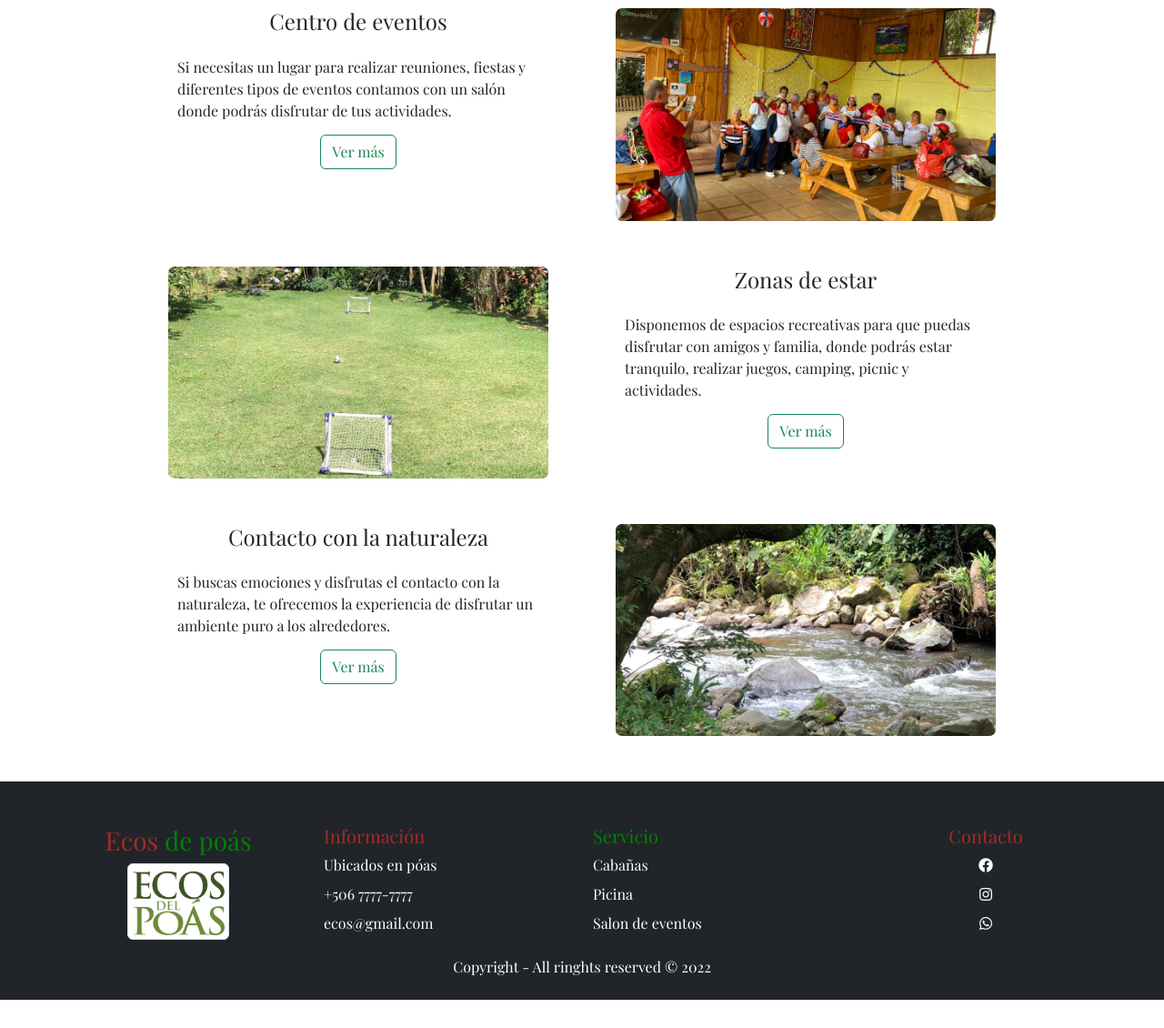
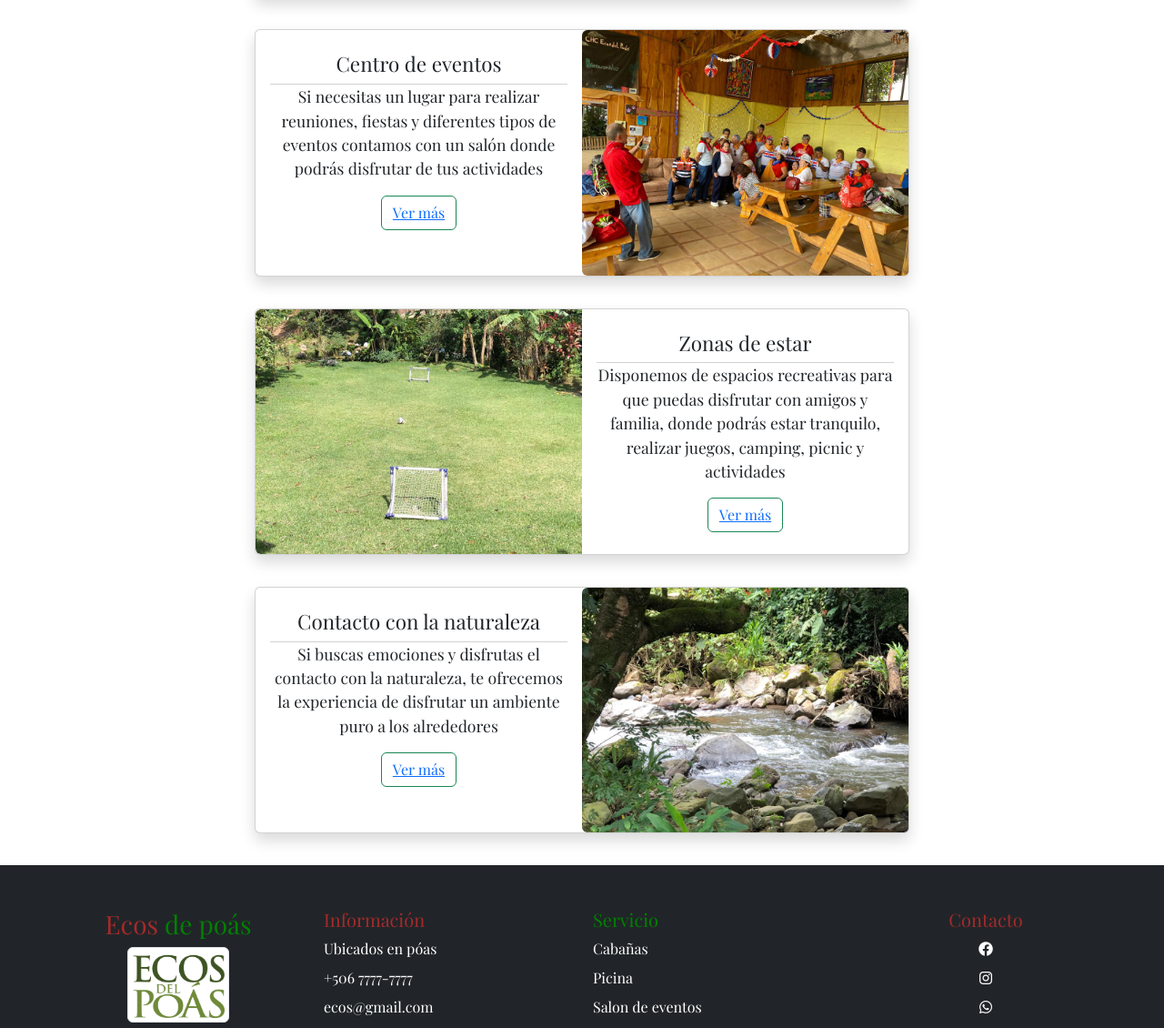
Before and after one commit to GaryBV11/TCU, a plain HTML site: page index.html in a window 1280 px wide. Shown: the part 966-2096 px from the top of the page at 91% size. Before the commit the page ends 2065 px from the top, so only its background shows below. Drawn offline with nearby package versions, Linux system fonts and the light colour scheme.

Commit message:
cambios en las cards

```diff
--- a/index.html
+++ b/index.html
@@ -55,7 +55,7 @@ href="https://cdnjs.cloudflare.com/ajax/libs/font-awesome/6.2.0/css/all.min.css"
     </nav>
 
     <div id="contenedor-principal">
-      <div id="shadow">
+      <div id="sombra">
         <div id="texto-inicio">
           <h1>Bienvenidos a Ecos del Poás</h1>
           <br />
@@ -65,58 +65,78 @@ href="https://cdnjs.cloudflare.com/ajax/libs/font-awesome/6.2.0/css/all.min.css"
     </div>
 
     <h3>¿Qué ofrecemos?</h3>
+
+
+
     <div id="contenedor-ofertas">
-      <div class="card-ofertas row">
-        <div class="card-imagen col-md-6">
-          <img src="src/img/Dormitorios.jpg" alt="Hospedaje" />
-        </div>
-        <div class="card-texto col-md-6">
-          <h4>Hospedaje</h4>
-          <p>
-            Tenemos una variedad de cabañas donde podrás disfrutar tranquilo, además completamente equipadas y preparadas para recibirte y que disfrutes del lugar.
-          </p>
-          <button type="button" class="btn btn-outline-success">
-            <a href="hospedaje.html">Ver más</a>
-          </button>
+
+      <div class="card  shadow  mb-3 text-center ">
+        <div class="row g-0">
+          <div class="col-md-6 contenedor-imagen">
+            <img src="src/img/Dormitorios.jpg" class=" rounded-start" alt="Dormitorio">
+          </div>
+
+            <div class=" col-md-6 card-body">
+              <h5 class="card-header bg-transparent">Hospedaje</h5>
+              <p class="card-text">Tenemos una variedad de cabañas donde podrás disfrutar tranquilo, además completamente equipadas y preparadas para recibirte y que disfrutes del lugar</p>
+                <button type="button" class="btn btn-outline-success">
+                <a href="hospedaje.html">Ver más</a>
+              </button>
+          </div>
         </div>
       </div>
-      <div class="card-ofertas row">
-        <div class="card-texto col-md-6 order-2 order-md-1">
-          <h4>Centro de eventos</h4>
-          <p>
-            Si necesitas un lugar para realizar reuniones, fiestas y diferentes tipos de eventos contamos con un salón donde podrás disfrutar de tus actividades.
-          </p>
-          <button type="button" class="btn btn-outline-success">Ver más</button>
-        </div>
-        <div class="card-imagen col-md-6 order-1 order-md-2">
-          <img src="src/img/Salon reunion.jpg" alt="Centro de eventos" />
+
+      <div class="card  shadow  mb-3 text-center ">
+        <div class="row g-0">
+          <div class="col-md-6 order-1 order-md-2 contenedor-imagen">
+            <img src="src/img/Salon reunion.jpg" class=" rounded-start" alt="Centro de eventos">
+          </div>
+
+            <div class=" col-md-6 card-body order-2 order-md-1">
+              <h5 class="card-header bg-transparent">Centro de eventos</h5>
+              <p class="card-text">Si necesitas un lugar para realizar reuniones, fiestas y diferentes tipos de eventos contamos con un salón donde podrás disfrutar de tus actividades</p>
+                <button type="button" class="btn btn-outline-success">
+                <a href="hospedaje.html">Ver más</a>
+              </button>
+          </div>
         </div>
       </div>
-      <div class="card-ofertas row">
-        <div class="card-imagen col-md-6">
-          <img src="src/img/Cancha.jpg" alt="Cancha" />
-        </div>
-        <div class="card-texto col-md-6">
-          <h4>Zonas de estar</h4>
-          <p>
-            Disponemos de espacios recreativas para que puedas disfrutar con amigos y familia, donde podrás estar tranquilo, realizar juegos, camping, picnic y actividades.
-          </p>
-          <button type="button" class="btn btn-outline-success">Ver más</button>
+
+
+      <div class="card  shadow  mb-3 text-center ">
+        <div class="row g-0">
+          <div class="col-md-6 contenedor-imagen">
+            <img src="src/img/Cancha.jpg" class=" rounded-start" alt="Cancha">
+          </div>
+
+            <div class=" col-md-6 card-body">
+              <h5 class="card-header bg-transparent">Zonas de estar</h5>
+              <p class="card-text">Disponemos de espacios recreativas para que puedas disfrutar con amigos y familia, donde podrás estar tranquilo, realizar juegos, camping, picnic y actividades</p>
+                <button type="button" class="btn btn-outline-success">
+                <a href="hospedaje.html">Ver más</a>
+              </button>
+          </div>
         </div>
       </div>
-      <div class="card-ofertas row">
-        <div class="card-texto col-md-6 order-2 order-md-1">
-          <h4>Contacto con la naturaleza</h4>
-          <p>
-            Si buscas emociones y disfrutas el contacto con la naturaleza, te ofrecemos la experiencia de disfrutar un ambiente puro a los alrededores.
-          </p>
-          <button type="button" class="btn btn-outline-success">Ver más</button>
-        </div>
-        <div class="card-imagen col-md-6 order-1 order-md-2">
-          <img src="src/img/Rio.jpg" alt="Río" />
+
+
+      <div class="card  shadow  mb-3 text-center ">
+        <div class="row g-0">
+          <div class="col-md-6 order-1 order-md-2 contenedor-imagen">
+            <img src="src/img/Rio.jpg" class=" rounded-start" alt="Rio">
+          </div>
+
+            <div class=" col-md-6 card-body order-2 order-md-1">
+              <h5 class="card-header bg-transparent">Contacto con la naturaleza</h5>
+              <p class="card-text">Si buscas emociones y disfrutas el contacto con la naturaleza, te ofrecemos la experiencia de disfrutar un ambiente puro a los alrededores</p>
+                <button type="button" class="btn btn-outline-success">
+                <a href="hospedaje.html">Ver más</a>
+              </button>
+          </div>
         </div>
       </div>
     </div>
+
     <!--fOOTER-->
     <footer>
       <div class="container-fluid">
--- a/src/css/habitacion.css
+++ b/src/css/habitacion.css
@@ -17,12 +17,14 @@ h3 {
   margin: 0 auto;
   width: 80%;
   height: 20rem;
+  border-radius: 7px;
 }
 
 .carousel-item {
   height: 20rem;
   background-position: center;
   background-size: cover;
+  border-radius: 7px;
 }
 
 
--- a/src/css/hospedaje.css
+++ b/src/css/hospedaje.css
@@ -50,6 +50,23 @@ h1 {
 }
 
 
+.card {
+  overflow: hidden;
+}
+
+.card img {
+  width: 100%;
+  transition: all 1.4s ease;
+}
+
+.card:hover img{
+  transform: scale(1.1);
+  }
+
+  .contenedor-imagen {
+  overflow: hidden;
+  }
+
 
 .card-img-top {
   height: 12rem;
@@ -58,9 +75,9 @@ h1 {
 
 .card-body {
   text-align: center;
-  border-left: 2px solid #84a83a;
-  border-bottom: 2px solid #84a83a;
-  border-right: 2px solid #84a83a;
+/*  border-left: 2px solid #84a83a;
+ /* border-bottom: 2px solid #84a83a;
+  /*border-right: 2px solid #84a83a;*/
   border-bottom-left-radius: 5px;
   border-bottom-right-radius: 5px;
 }
--- a/src/css/index.css
+++ b/src/css/index.css
@@ -1,34 +1,6 @@
 @import url('https://fonts.googleapis.com/css2?family=Playfair+Display&family=Poppins:wght@300&display=swap');
 
 
-.carousel-indicators {
-    z-index: 20;
-  }
-
-  #carousel,
-  .carousel-item {
-    min-width: 100%;
-    height: 45vh;
-  }
-
-  .carousel-item {
-    background-position: center;
-    background-size: cover;
-  }
-
-  #letras-carousel {
-    z-index: 10;
-    position: absolute;
-    display: flex;
-    align-items: center;
-    min-width: 100%;
-    height: 45vh;
-  }
-
-  #letras-carousel h1 {
-    color: #ffffff;
-    margin: 0 auto;
-  }
 
   .contenedor-principal {
     height: 500px;
@@ -42,7 +14,8 @@
   background-repeat: no-repeat;
 }
 
-#shadow {
+
+#sombra {
   width: 100%;
   height: 100%;
   background-color: rgba(0, 0, 0, 0.5);
@@ -50,6 +23,7 @@
   align-items: center;
   text-align: center;
 }
+
 
 #texto-inicio {
   margin: 0 auto;
@@ -65,6 +39,7 @@
 }
 
 
+
 h3 {
   text-align: center;
   color: #000;
@@ -73,52 +48,66 @@
   font-size: 1.8rem;
 }
 
+
+p {
+  font-size: 1.1rem;
+}
+
+h5 {
+  font-size: 1.4rem;
+}
+
+
+
 #contenedor-ofertas {
   margin: 0 auto;
   margin-top: 30px;
-    width: 75%;
+  width: 60%;
 }
 
-  .card-ofertas {
-    height: 33.33%;
-    margin-bottom: 50px;
+.card {
+  margin-bottom: 35px !important;
+  overflow: hidden;
+  margin: 0 auto;
+  width: 45rem;
+  max-height: 20rem;
 }
 
-  .card-imagen {
-    /*background-color: aqua;*/
-    padding: 0;
+.card img {
+  width: 100%;
+  transition: all 1.5s ease;
 }
 
-  .card-imagen img {
-      display: flex;
-      margin: 0 auto;
-    width: 85%;
-  height: 233.3px;
-    border-radius: 7px;
-    object-fit: cover;
+.card:hover img{
+  transform: scale(1.1);
+  }
+
+  .contenedor-imagen {
+  overflow: hidden;
   }
 
 
-  .card-texto h4 {
-      text-align: center;
-      margin-bottom: 5%;
-    }
 
-  .card-texto p {
-      display: flex;
-      margin: 0 auto;
-  width: 85%;
-  margin-bottom: 3%;
-  }
 
-  .card-texto button {
-      display: flex;
-      margin: 0 auto;
-  }
+
+
+
 
   @media (max-width: 768px) {
       .card-texto {
           margin-top: 15px;
       }
 
+   .card {
+    width: 90%;
+      max-height: 40rem;
+
    }
+
+   .card  img{
+    width: 100%;
+    height: 13rem;
+   }
+
+
+  }
```
Also changed, not shown: habitacion.html (+2 -2 lines), hospedaje.html (+25 -55 lines). Lines whose indentation alone changed are shown as unchanged.
